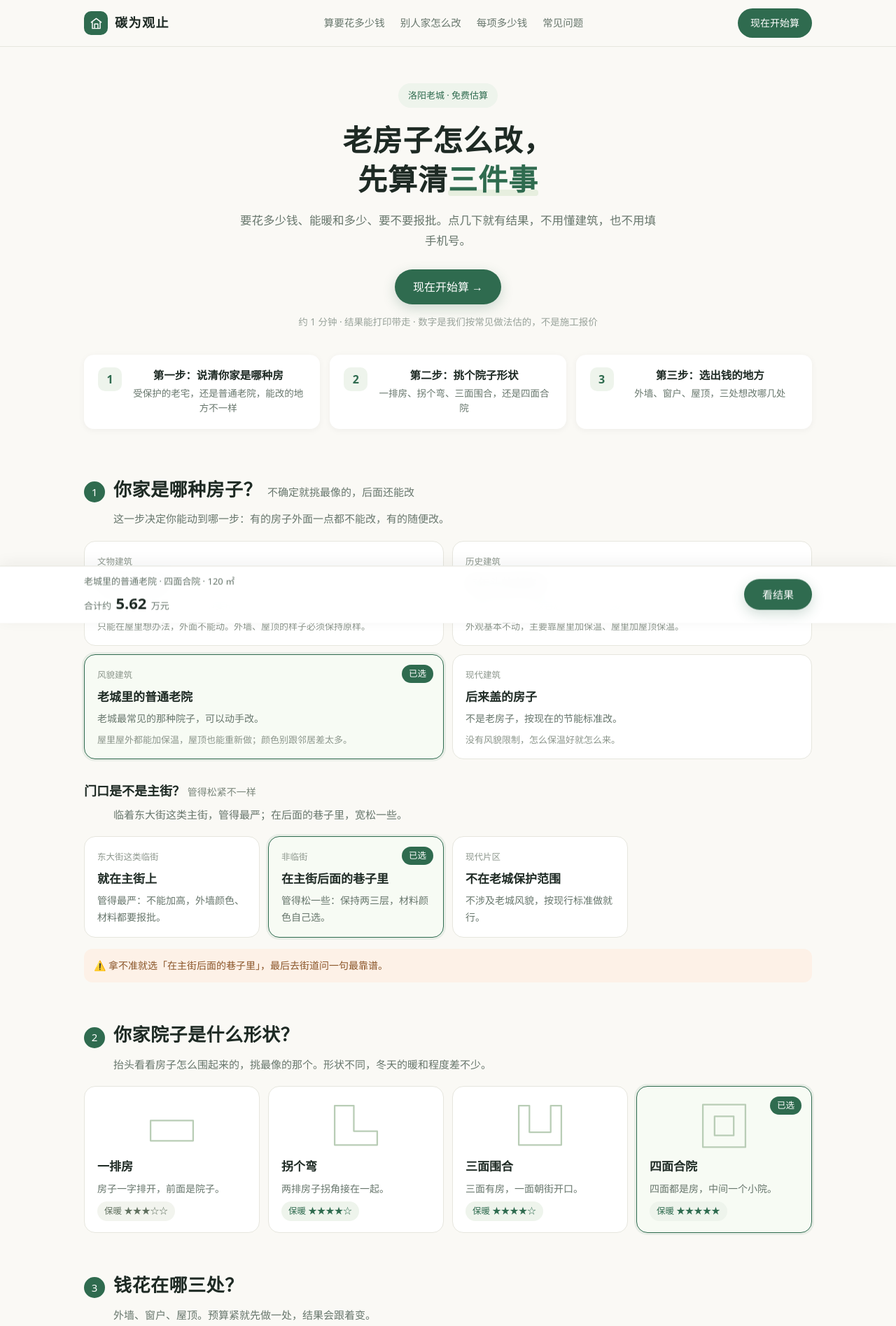
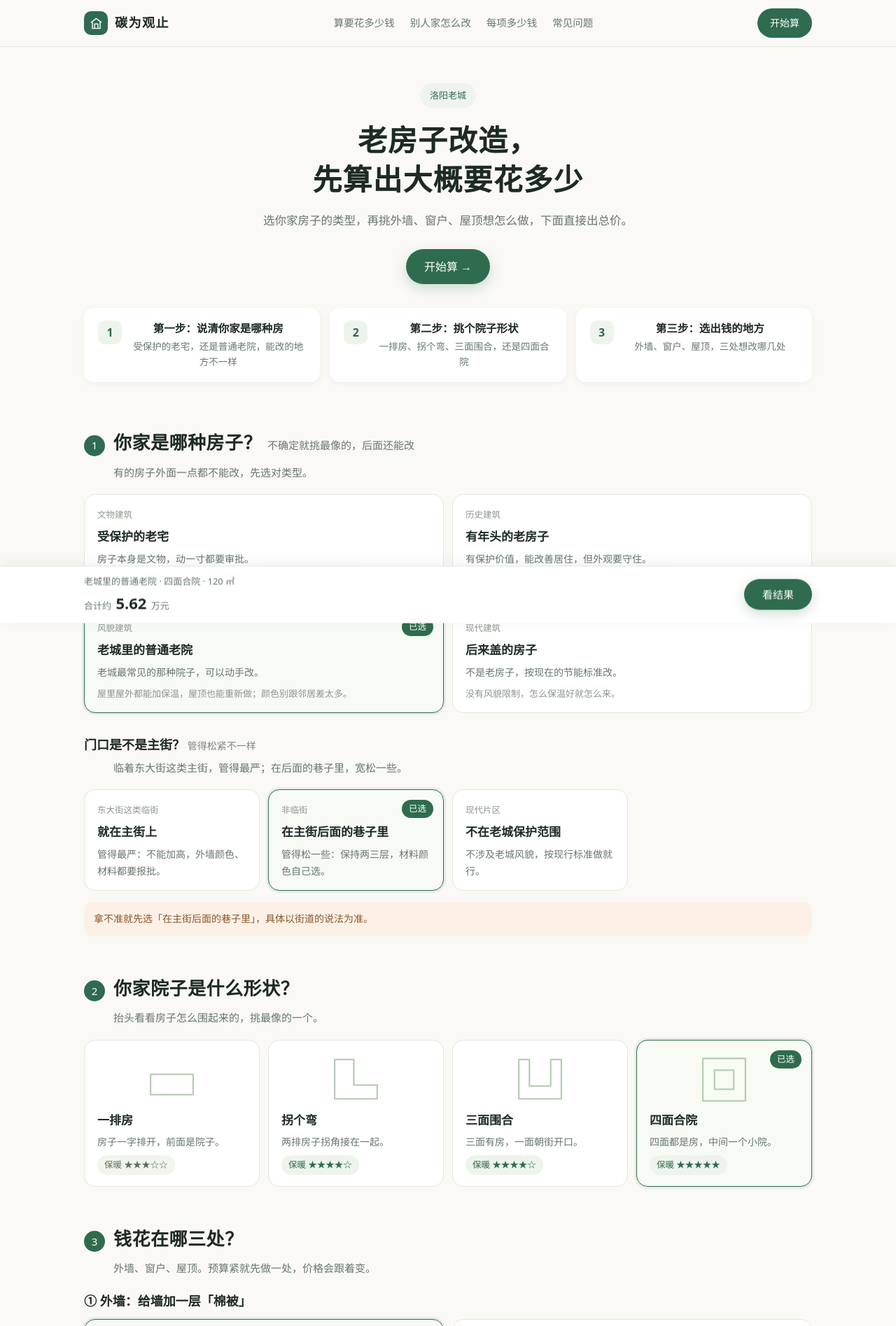
Before and after one commit to uj007405-glitch/tanwei-courtyard, a plain HTML site: page index.html in a window 1280 px wide. Shown: the top 1895 px of the page at 70% size. Drawn offline with Linux system fonts and the light colour scheme.

Commit message:
碳为观止 · 一院一策：站点发布

```diff
--- a/index.html
+++ b/index.html
@@ -23,17 +23,16 @@
       <a href="#money">每项多少钱</a>
       <a href="#faq">常见问题</a>
     </nav>
-    <a class="cta" href="#step1">现在开始算</a>
+    <a class="cta" href="#step1">开始算</a>
   </div>
 </div>
 
 <main id="top">
   <section class="hero wrap">
-    <span class="badge">洛阳老城 · 免费估算</span>
-    <h1>老房子怎么改，<br>先算清<em>三件事</em></h1>
-    <p>要花多少钱、能暖和多少、要不要报批。点几下就有结果，不用懂建筑，也不用填手机号。</p>
-    <a class="btn main" href="#step1">现在开始算 →</a>
-    <div class="notes">约 1 分钟 · 结果能打印带走 · 数字是我们按常见做法估的，不是施工报价</div>
+    <span class="badge">洛阳老城</span>
+    <h1>老房子改造，<br>先算出大概要花多少</h1>
+    <p>选你家房子的类型，再挑外墙、窗户、屋顶想怎么做，下面直接出总价。</p>
+    <a class="btn main" href="#step1">开始算 →</a>
 
     <div class="trio">
       <div><span class="n">1</span><div><b>第一步：说清你家是哪种房</b><small>受保护的老宅，还是普通老院，能改的地方不一样</small></div></div>
@@ -44,24 +43,24 @@
 
   <section class="step wrap" id="step1">
     <div class="step-head"><span class="step-no">1</span><h2>你家是哪种房子？<small>不确定就挑最像的，后面还能改</small></h2></div>
-    <p class="lead">这一步决定你能动到哪一步：有的房子外面一点都不能改，有的随便改。</p>
+    <p class="lead">有的房子外面一点都不能改，先选对类型。</p>
     <div class="opts" id="types"></div>
 
     <h3 style="font-size:18px;margin:30px 0 4px">门口是不是主街？<span style="font-size:14px;color:#7b877c;font-weight:400"> 管得松紧不一样</span></h3>
     <p class="lead">临着东大街这类主街，管得最严；在后面的巷子里，宽松一些。</p>
     <div class="opts four" id="zones"></div>
-    <div class="tip">⚠️ 拿不准就选「在主街后面的巷子里」，最后去街道问一句最靠谱。</div>
+    <div class="tip">拿不准就先选「在主街后面的巷子里」，具体以街道的说法为准。</div>
   </section>
 
   <section class="step wrap" id="step2">
     <div class="step-head"><span class="step-no">2</span><h2>你家院子是什么形状？</h2></div>
-    <p class="lead">抬头看看房子怎么围起来的，挑最像的那个。形状不同，冬天的暖和程度差不少。</p>
+    <p class="lead">抬头看看房子怎么围起来的，挑最像的一个。</p>
     <div class="opts four" id="layouts"></div>
   </section>
 
   <section class="step wrap" id="step3">
     <div class="step-head"><span class="step-no">3</span><h2>钱花在哪三处？</h2></div>
-    <p class="lead">外墙、窗户、屋顶。预算紧就先做一处，结果会跟着变。</p>
+    <p class="lead">外墙、窗户、屋顶。预算紧就先做一处，价格会跟着变。</p>
 
     <h3 style="font-size:18px;margin:18px 0 10px">① 外墙：给墙加一层「棉被」</h3>
     <div class="opts" id="walls"></div>
@@ -107,13 +106,13 @@
         <button class="btn main" id="csv">导出表格</button>
         <a class="btn line" href="#cases">看看别人家怎么改的</a>
       </div>
-      <p class="mini">数字怎么来的：按常见做法乘以参考单价，外墙按面积 85%、窗户按 15%、屋顶按每层 90% 折算，再留 12% 应付临时加项。真实施工要师傅上门量过才算得准。</p>
+      <p class="mini">以上为估算。实际数量、材料与价格以师傅上门丈量后为准。</p>
     </div>
   </section>
 
   <section class="case-section wrap" id="cases">
     <h2>别人家怎么改的</h2>
-    <p class="lead">河南已经改完的院子。点开能看实景、图纸，也能看到哪些做法不适合照搬。</p>
+    <p class="lead">河南已建成的院子，点开看实景和图纸。</p>
     <div class="cases" id="cases-grid"></div>
 
     <div class="more">
@@ -134,7 +133,7 @@
 
   <section class="money wrap" id="money">
     <h2>想仔细看看：每一项多少钱</h2>
-    <p class="lead">上面选的做法，都在这里列了价格、保暖星级和能用多久。价格是含人工的参考值。</p>
+    <p class="lead">每项做法的价格、保暖星级和使用年限。</p>
     <div class="mtable">
       <table>
         <thead><tr><th>部位</th><th>做法</th><th>每平米</th><th>保暖</th><th>能用</th></tr></thead>
--- a/v1.js
+++ b/v1.js
@@ -137,7 +137,7 @@ function renderResult() {
   bullets.push(t.id === 'heritage' || t.id === 'historic'
     ? '外墙和屋顶不能动，钱主要花在换窗户和屋里加保温上。这两项做完，冬天屋里明显不一样。'
     : `${r.outerChanged ? '这次会动外观' : '这次不动外观'}，${r.outerChanged ? '施工前先去街道或主管部门问清楚要不要报批。' : '邻居基本看不出来，阻力小。'}`);
-  bullets.push(`保暖提升约 ${Math.round(r.drop)}%，体感上就是冬天屋里没那么阴冷、夏天顶层没那么闷。取暖费一般能省两三成，具体看你怎么用。`);
+  bullets.push(`保暖提升约 ${Math.round(r.drop)}%：冬天屋里没那么阴冷，夏天顶层没那么闷。取暖费一般能省两三成。`);
   bullets.push(`工期合计约 ${r.days} 天，可以分开做：先换窗，再做屋顶，最后做外墙，中间不影响住人。`);
   $('#clist').innerHTML = bullets.map((b) => `<li>${b}</li>`).join('');
 
```
